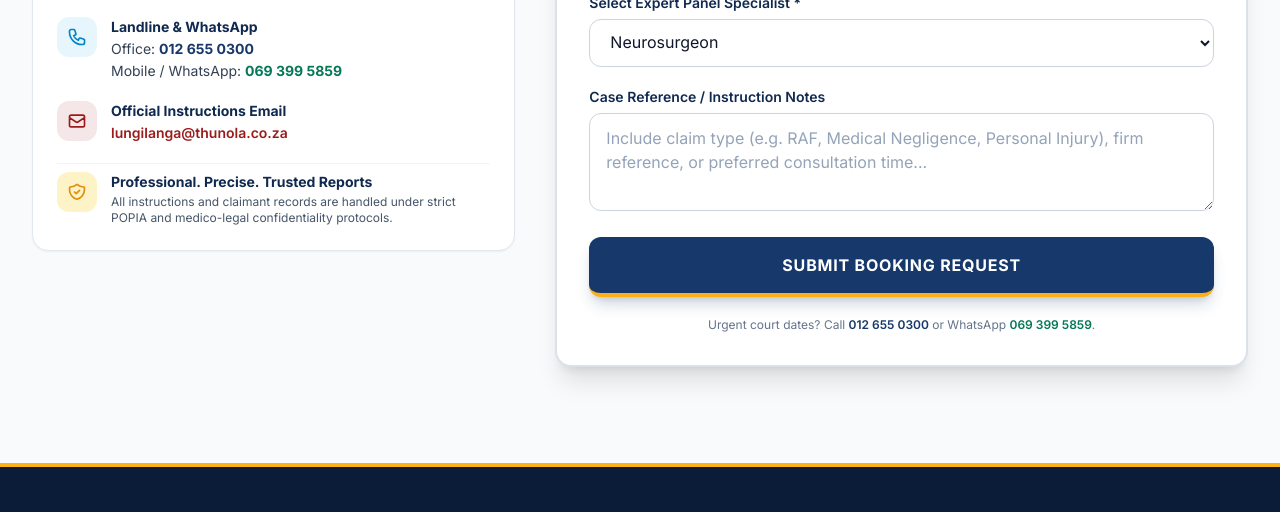
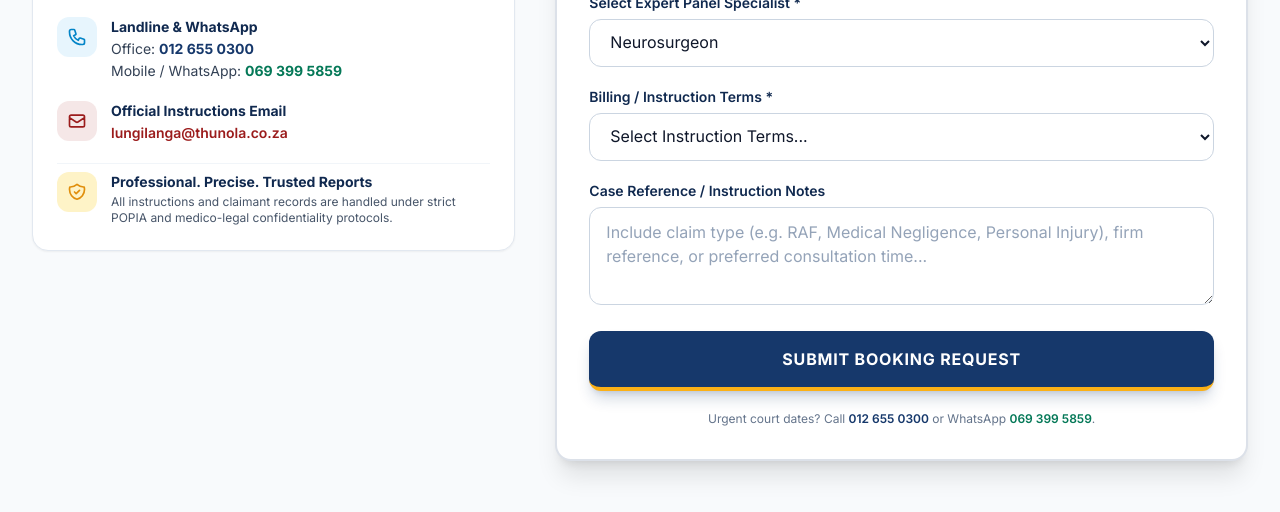
Before and after one commit to Setso1824/Thunola-Medico, a plain HTML site: page index.html in a window 1280 px wide. Shown: the part 3137-3649 px from the top of the page. Drawn offline with nearby package versions, Linux system fonts and the light colour scheme; no server answers.

Commit message:
Update index.html

```diff
--- a/index.html
+++ b/index.html
@@ -823,7 +823,18 @@
                 <option value="Multi-Disciplinary Panel Assessment">Multi-Disciplinary Panel Assessment (Multiple Experts)</option>
               </select>
             </div>
-
+<div>
+  <label for="billingTerms" class="block text-sm font-semibold text-navy-800 mb-1.5">
+    Billing / Instruction Terms *
+  </label>
+  <select id="billingTerms" name="billingTerms" required
+    class="w-full px-4 py-3 rounded-xl border border-slate-300 text-slate-900 bg-white focus:outline-none">
+    <option value="" disabled selected>Select Instruction Terms...</option>
+    <option value="Upfront / Cash Settlement">Upfront / Cash Settlement</option>
+    <option value="Law Firm Guaranteed (30 Days)">Law Firm Guaranteed (30 Days)</option>
+    <option value="Contingency Basis (Subject to Approval)">Contingency Basis (Subject to Approval)</option>
+  </select>
+</div>
             <!-- Additional Notes -->
             <div>
               <label for="message" class="block text-sm font-semibold text-navy-800 mb-1.5">Case Reference / Instruction Notes</label>
@@ -1270,6 +1281,7 @@ const firebaseConfig = {
           phone: formData.get("phone") || "Not provided",
           service: formData.get("service") || "General Assessment",
           preferredDate: formData.get("date") || "Flexible",
+    billingTerms: formData.get("billingTerms") || "Not specified"
           notes: formData.get("message") || "",
           status: "Pending",
           createdAt: serverTimestamp()
@@ -1434,6 +1446,7 @@ const firebaseConfig = {
                 </div>
                 <p class="text-sm text-slate-600"><strong>Service:</strong> ${data.service || "General Assessment"} &bull; <strong>Preferred Date:</strong> ${data.preferredDate || "Flexible"}</p>
                 <p class="text-sm text-slate-600"><strong>Phone:</strong> ${data.phone || "Not provided"} &bull; <strong>Email:</strong> ${data.email || "Not provided"}</p>
+                <p class="text-sm text-slate-600"><strong>Billing Terms:</strong> ${data.billingTerms || "Not specified"}</p>
                 ${data.notes ? `<p class="text-sm text-slate-500 italic">"${data.notes}"</p>` : ""}
               </div>
               <div class="flex flex-wrap items-center gap-2">
```
